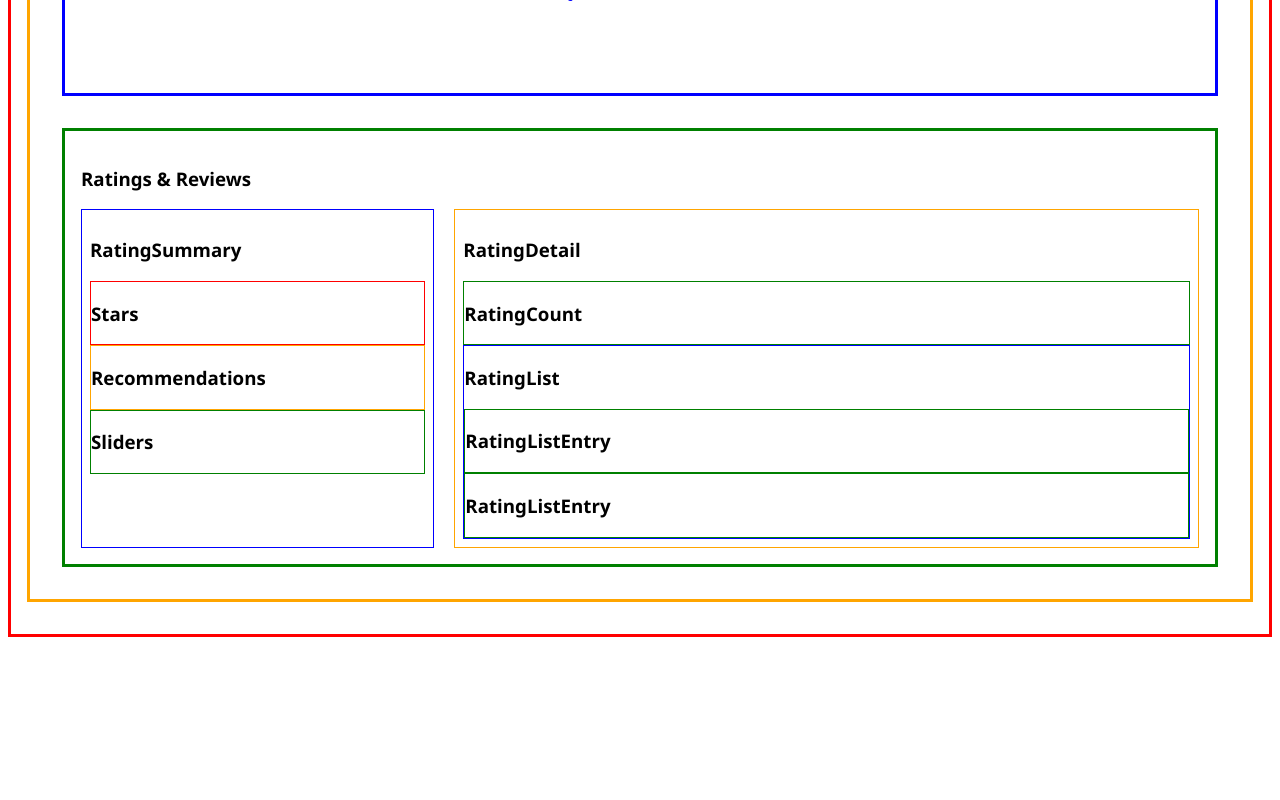
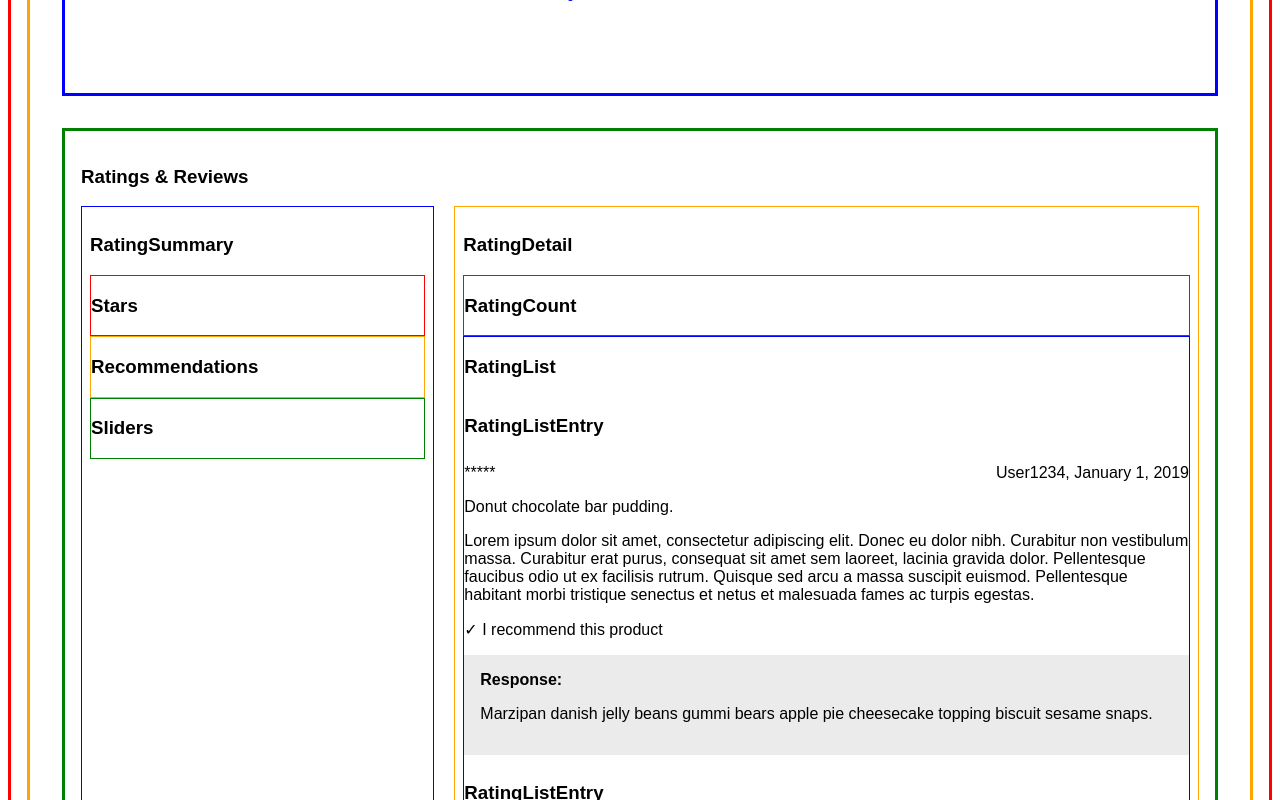
Before and after one commit to labbit-fec/catwalk, a React app: page / in a window 1280 px wide. Shown: the part 700-1500 px from the top of the page. Before the commit the page ends 1345 px from the top, so only its background shows below. Built offline with nearby package versions, Linux system fonts and the light colour scheme.

Commit message:
create basic review list entry component

```diff
--- a/src/components/App.css
+++ b/src/components/App.css
@@ -3,7 +3,7 @@
   border: 3px solid red;
   color: red;
   padding: 1em;
-  font-weight: bold;
+  /* font-weight: bold; */
   flex-direction: column;
   align-items: center;
   box-sizing: border-box;
@@ -14,7 +14,7 @@
   flex-direction: column;
   border: 3px solid orange;
   color: orange;
-  font-weight: bold;
+  /* font-weight: bold; */
   margin: 1em;
   padding: 1em;
   max-width: 1280px;
--- a/src/components/ratings/RatingDetail/RatingLIst/RatingListEntry/RatingListEntry.css
+++ b/src/components/ratings/RatingDetail/RatingLIst/RatingListEntry/RatingListEntry.css
@@ -1,3 +1,22 @@
 .container {
-  border: 1px solid green;
 }
+
+.content {
+  display: flex;
+  flex-direction: column;
+}
+
+.ratingHeader {
+  display: flex;
+  flex-direction: row;
+  justify-content: space-between;
+}
+
+.content > div {
+  margin: 0.5em 0;
+}
+
+.response {
+  background-color: rgba(235, 235, 235, 1);
+  padding: 1em;
+}
--- a/src/components/ratings/RatingDetail/RatingLIst/RatingListEntry/RatingListEntry.jsx
+++ b/src/components/ratings/RatingDetail/RatingLIst/RatingListEntry/RatingListEntry.jsx
@@ -5,6 +5,30 @@ export default function RatingCount() {
   return (
     <div className={styles.container}>
       <h3>RatingListEntry</h3>
+      <div className={styles.content}>
+        <div className={styles.ratingHeader}>
+          <div>*****</div>
+          <div>User1234, January 1, 2019</div>
+        </div>
+        <div className={styles.ratingTitle}>Donut chocolate bar pudding.</div>
+        <div className={styles.ratingBody}>
+          {' '}
+          Lorem ipsum dolor sit amet, consectetur adipiscing elit. Donec eu
+          dolor nibh. Curabitur non vestibulum massa. Curabitur erat purus,
+          consequat sit amet sem laoreet, lacinia gravida dolor. Pellentesque
+          faucibus odio ut ex facilisis rutrum. Quisque sed arcu a massa
+          suscipit euismod. Pellentesque habitant morbi tristique senectus et
+          netus et malesuada fames ac turpis egestas.
+        </div>
+        <div className={styles.recommend}>✓ I recommend this product</div>
+        <div className={styles.response}>
+          <strong>Response:</strong>
+          <p>
+            Marzipan danish jelly beans gummi bears apple pie cheesecake topping
+            biscuit sesame snaps.
+          </p>
+        </div>
+      </div>
     </div>
   );
 }
--- a/src/components/ratings/Ratings.css
+++ b/src/components/ratings/Ratings.css
@@ -1,5 +1,5 @@
 .container {
-  font-family: 'Segoe UI', Tahoma, Geneva, Verdana, sans-serif;
+  font-family: sans-serif;
   display: flex;
   flex-direction: column;
 
```
